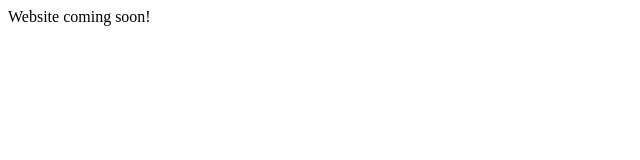
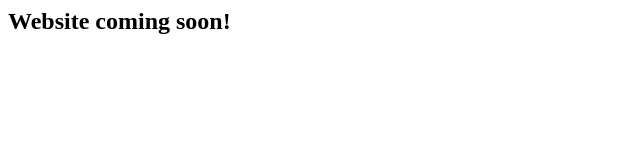
Before and after one commit to ShayokhShorfuddin/ShayokhShorfuddin.github.io, a plain HTML site: page index.html in a window 1280 px wide. Shown: the whole page, without its empty margins (0-640 px from the left). Drawn offline with Linux system fonts and the light colour scheme.

Commit message:
Update index.html

```diff
--- a/index.html
+++ b/index.html
@@ -1 +1 @@
-<p>Website coming soon!</p>
+<h2>Website coming soon!</h2>
```
